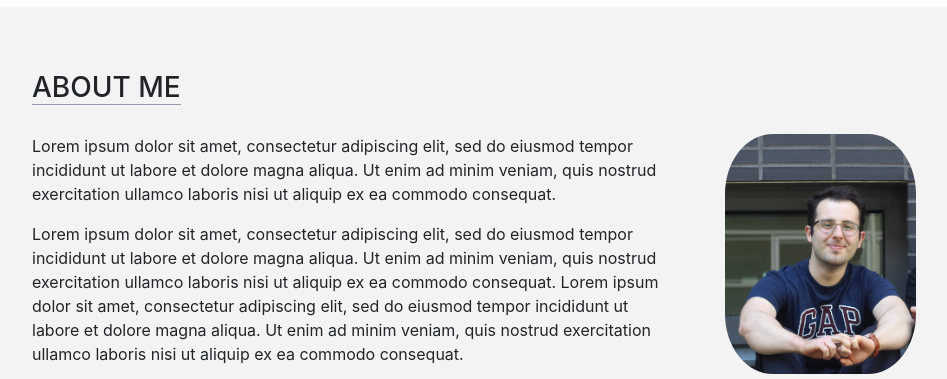
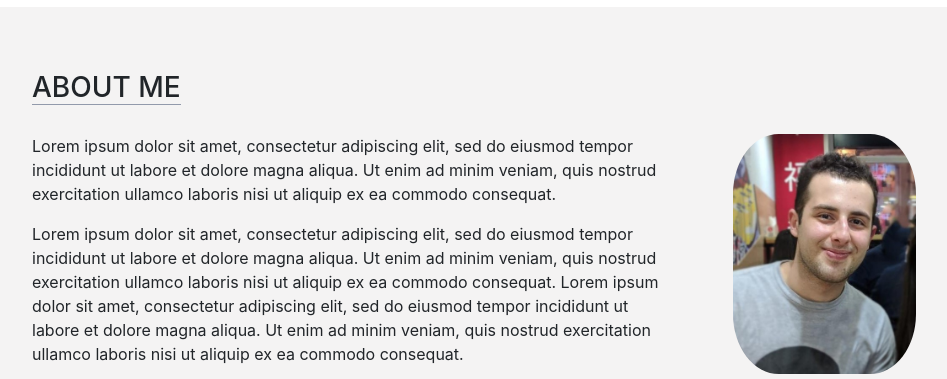
Before and after one commit to rufiz/rufizmardan, a plain HTML site: page index.html in a window 1280 px wide. Shown: the part 2300-2679 px from the top of the page, without its empty margins (166-1113 px from the left). Drawn offline with nearby package versions, Linux system fonts and the light colour scheme.

Commit message:
Update index.html

```diff
--- a/index.html
+++ b/index.html
@@ -128,7 +128,7 @@
       <div class="container aboutMeContainer">
         <h3 class="aboutmeTag">ABOUT ME</h3>
         <img
-        src="images/IMG_20200625_203056_318.jpg"
+        src="images/rufizImg3.jpg"
         alt="rufizPic"
         class="rufizPic">
         <div class="aboutMeText">
```
